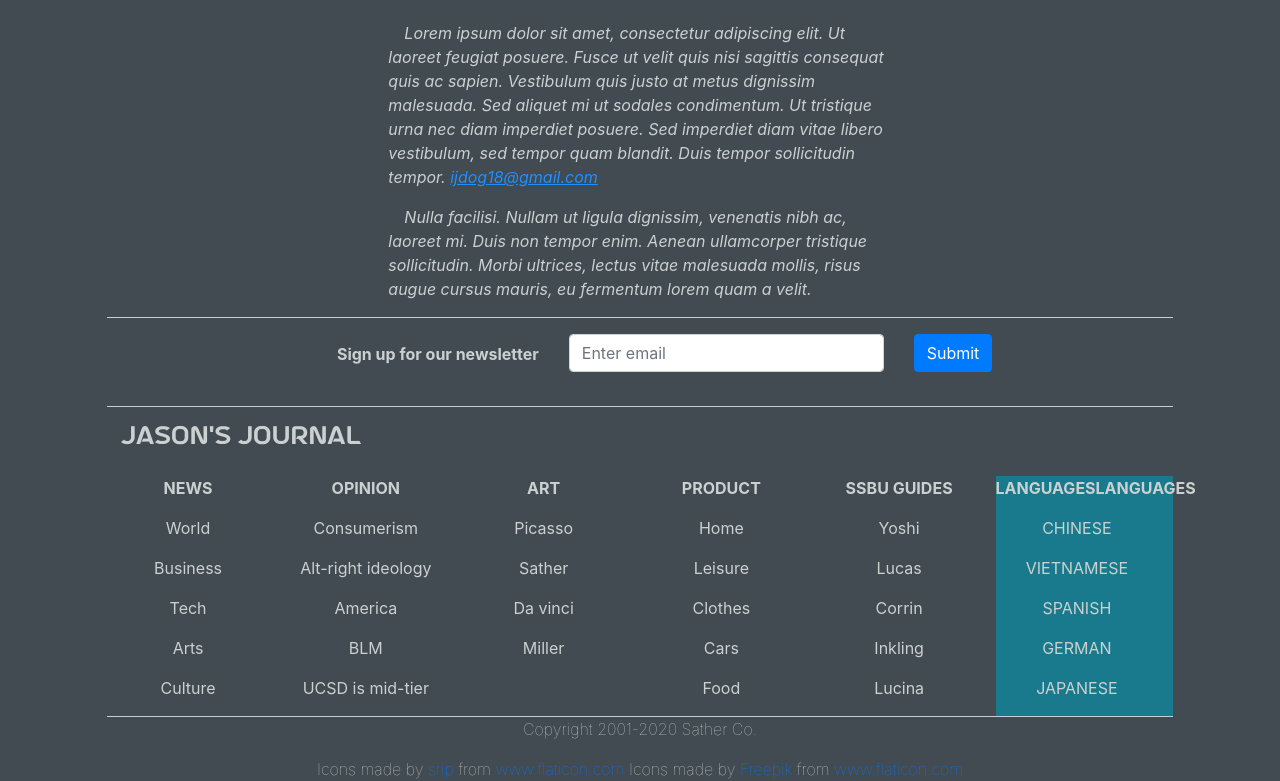
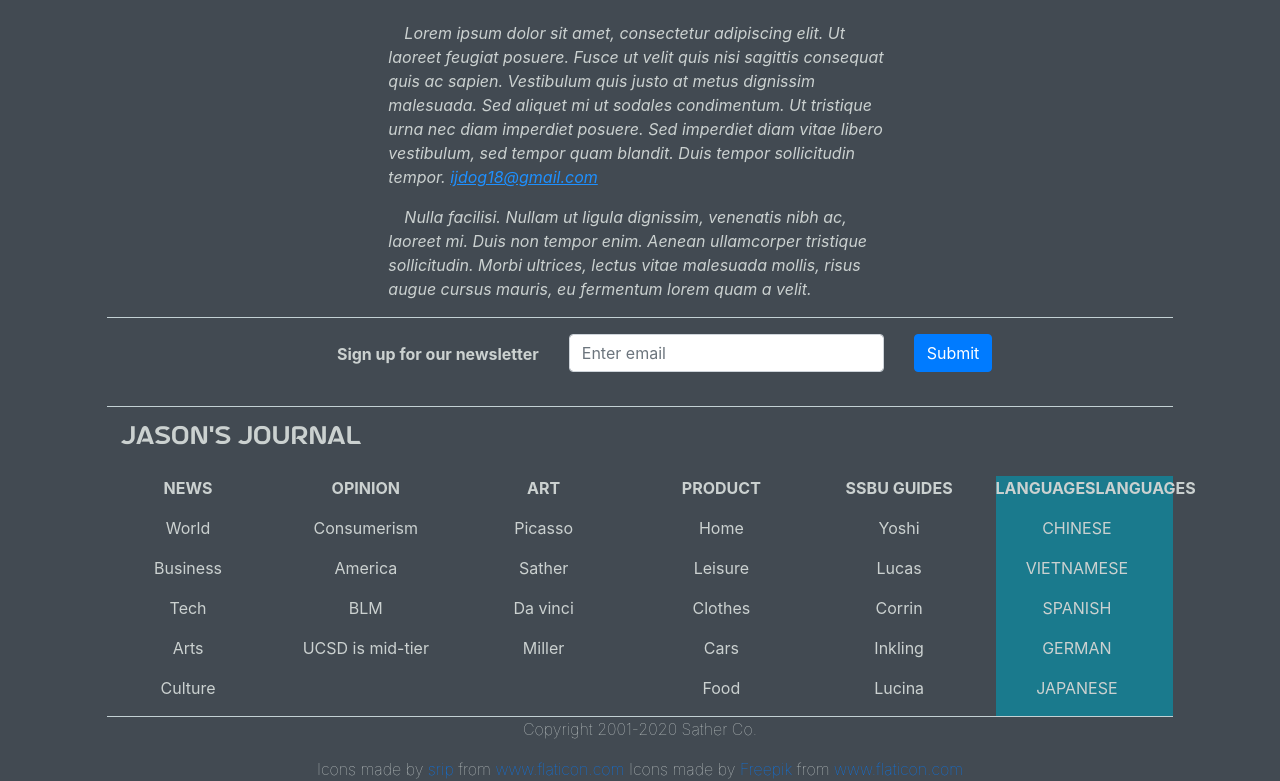
Before and after one commit to JasonSatherr/2020BobaTeaTierList, a plain HTML site: page index.html in a window 1280 px wide. Shown: the part 10409-11190 px from the top of the page. Drawn offline with nearby package versions, Linux system fonts and the light colour scheme.

Commit message:
Update index.html
This probably conveyed the wrong idea :(

```diff
--- a/index.html
+++ b/index.html
@@ -404,11 +404,6 @@
               </div>
               <div class="row">
                 <div class="col-12 remove_left_padding">
-                  <p class="footer_group_content">Alt-right ideology</p>
-                </div>
-              </div>
-              <div class="row">
-                <div class="col-12 remove_left_padding">
                   <p class="footer_group_content">America</p>
                 </div>
               </div>
```
